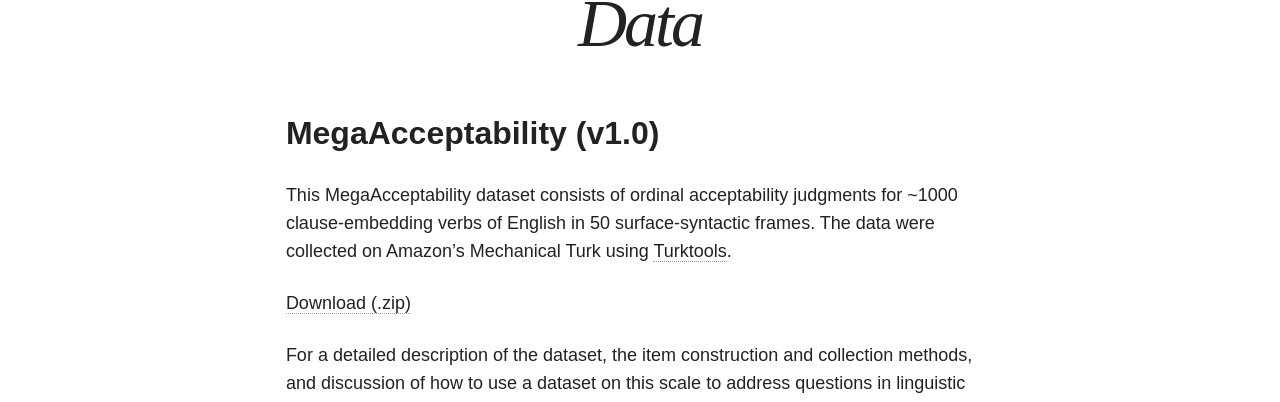
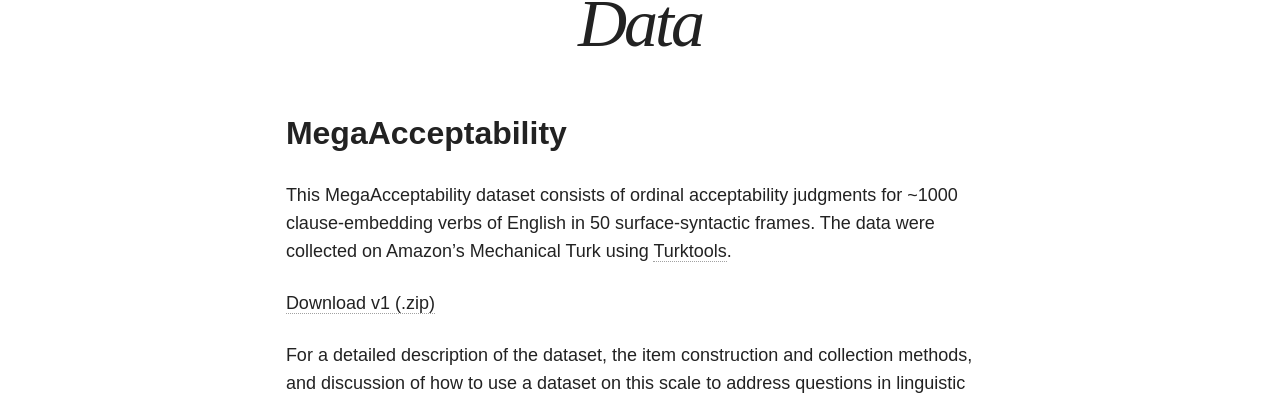
Before and after one commit to MegaAttitude/megaattitude.github.io, a Jekyll site: the page built from data/index.md, in a window 1280 px wide. Shown: the part 489-891 px from the top of the page. Built offline with Jekyll 4.4.1, drawn with Linux system fonts in a browser that asks for light colours; nearby versions of some CDN libraries.

Commit message:
homogenized subproject titles

```diff
--- a/data/index.md
+++ b/data/index.md
@@ -5,11 +5,11 @@ excerpt: "Data generateed by the MegaAttitude Project."
 search_omit: true
 ---
 
-## MegaAcceptability (v1.0)
+## MegaAcceptability
 
 This MegaAcceptability dataset consists of ordinal acceptability judgments for ~1000 clause-embedding verbs of English in 50 surface-syntactic frames.  The data were collected on Amazon's Mechanical Turk using [Turktools](http://turktools.net/).
 
-[Download (.zip)](megaacceptability_v1.zip)
+[Download v1 (.zip)](megaacceptability_v1.zip)
 
 For a detailed description of the dataset, the item construction and collection methods, and discussion of how to use a dataset on this scale to address questions in linguistic theory, please see the following paper:
 
```
